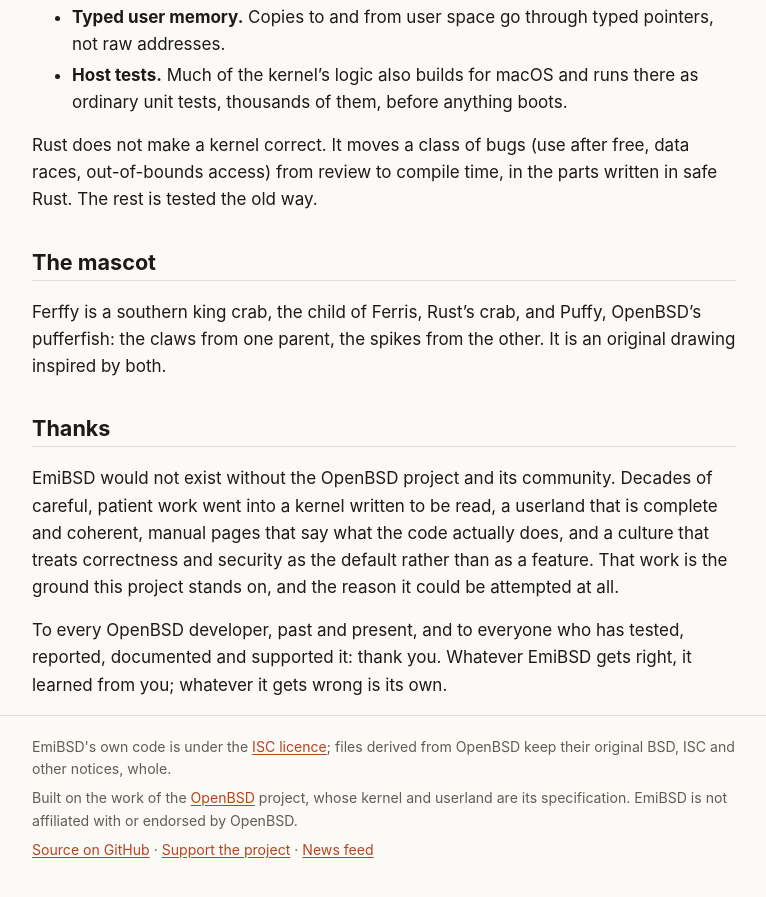
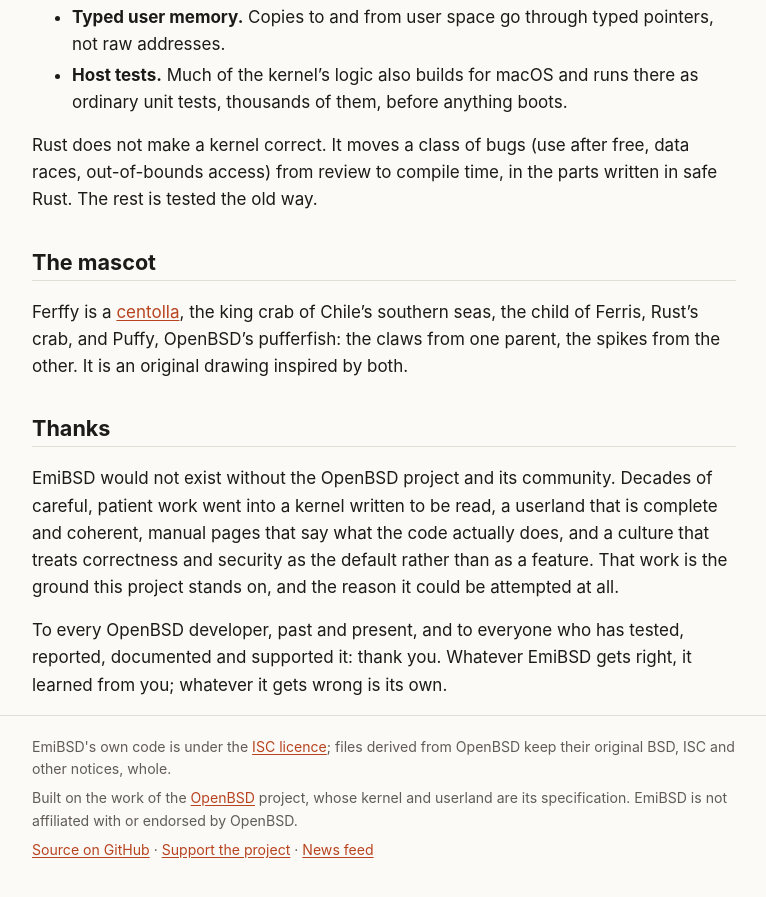
Before and after one commit to EmiBSD/Portal, a Jekyll site: the page built from about.md, in a window 1280 px wide and 900 px high, scrolled down 2343 px. Shown: the top 897 px of the window, without its empty margins (256-1022 px from the left). Built offline with Jekyll 4.4.1, drawn with Linux system fonts in a browser that asks for light colours.

Commit message:
pages: Ferffy is a centolla
About names the species, a centolla (Lithodes santolla), the king crab of
Chile's southern seas, with the link; the home page's alt text follows.

Co-Authored-By: Claude Fable 5.1 <noreply@anthropic.com>

```diff
--- a/about.md
+++ b/about.md
@@ -98,7 +98,8 @@ is tested the old way.
 
 ## The mascot
 
-Ferffy is a southern king crab, the child of Ferris, Rust's crab, and Puffy, OpenBSD's
+Ferffy is a [centolla](https://en.wikipedia.org/wiki/Lithodes_santolla), the king crab of
+Chile's southern seas, the child of Ferris, Rust's crab, and Puffy, OpenBSD's
 pufferfish: the claws from one parent, the spikes from the other. It is an original drawing
 inspired by both.
 
```
Also changed, not shown: index.md (+1 -1 lines).
